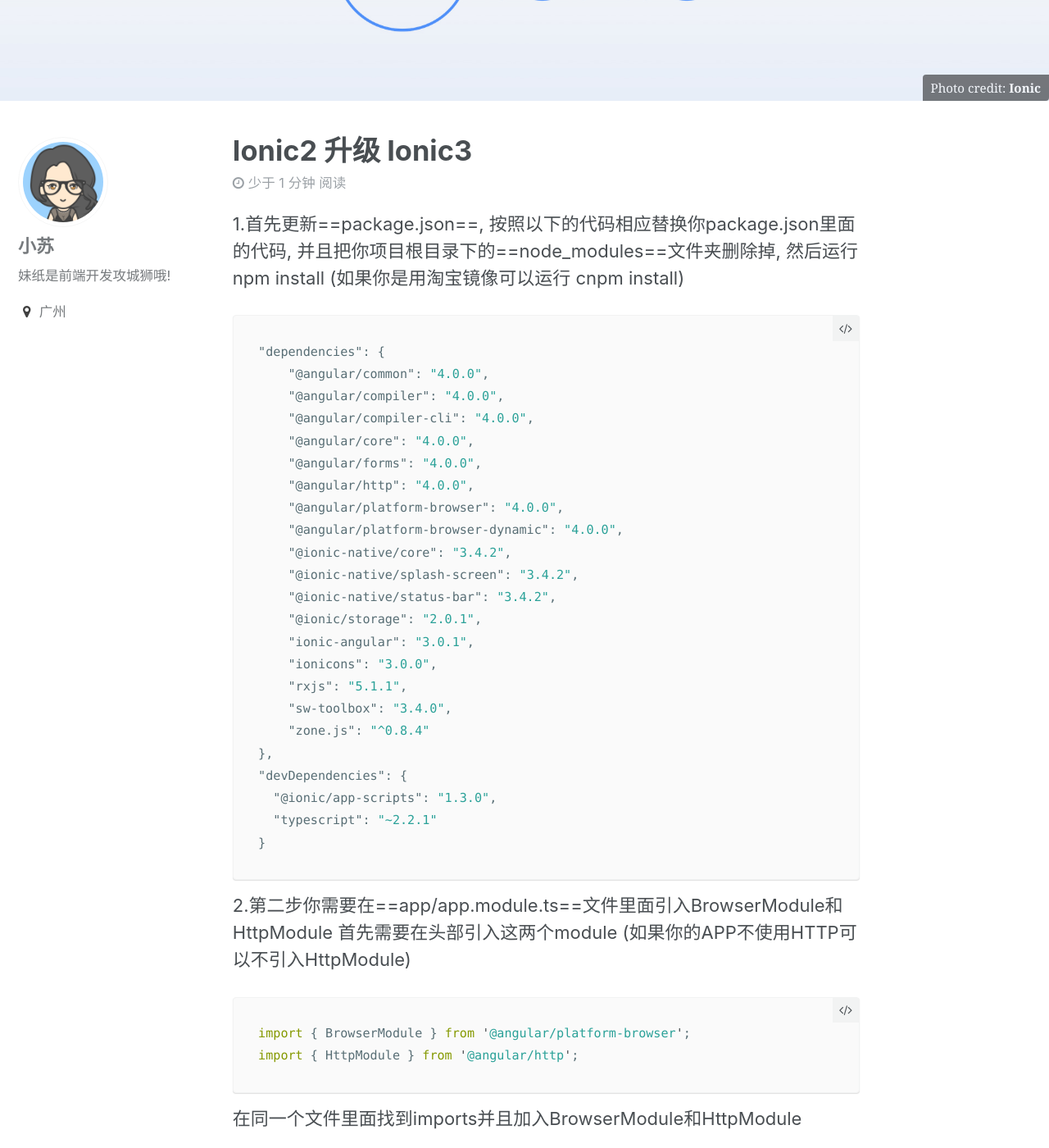
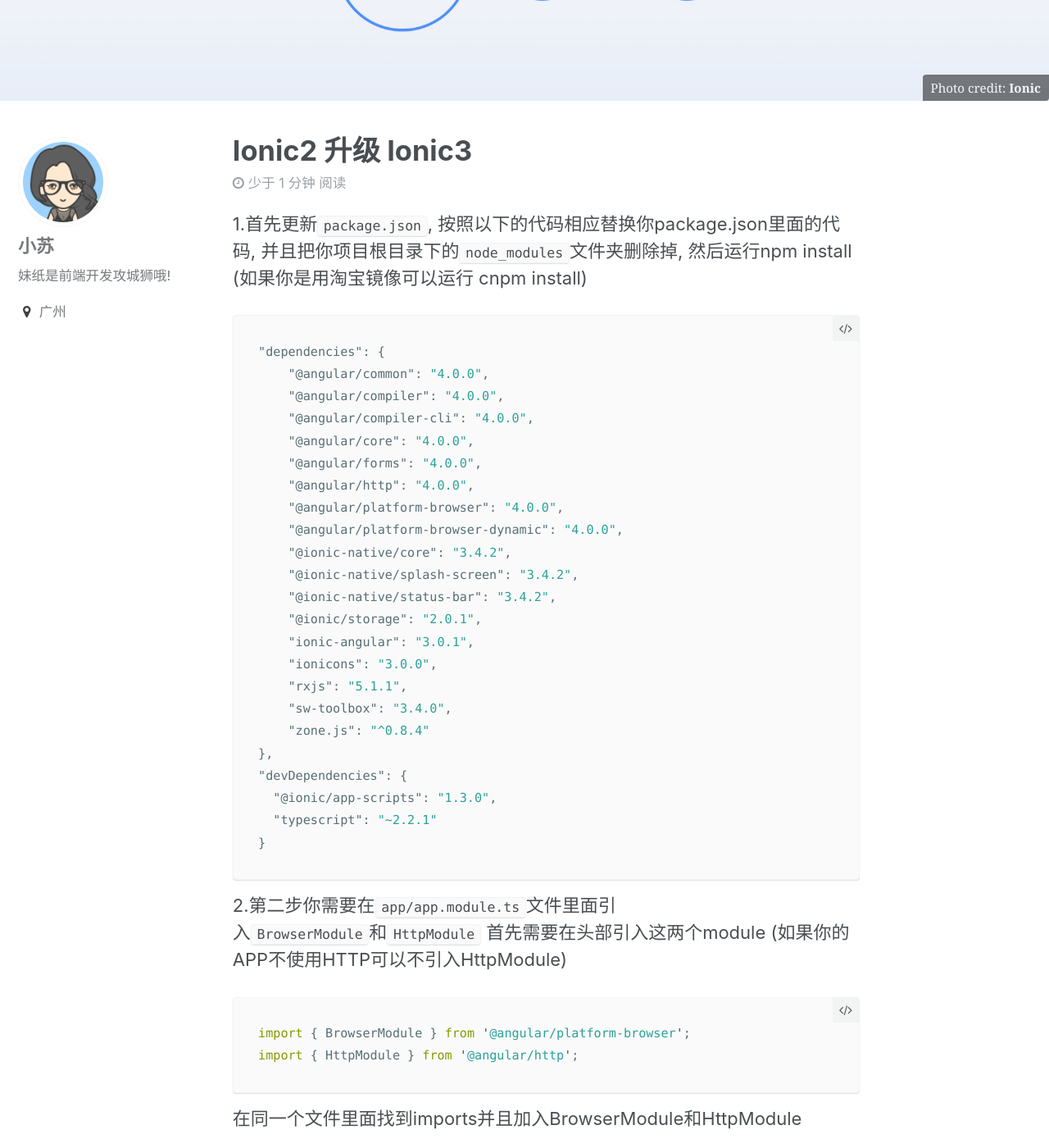
Before and after one commit to SueYan/SueYan.github.io, a Jekyll site: the page built from _posts/2017-04-11-Ionic2-upgrade-ionic3.md, in a window 1280 px wide and 1400 px high, scrolled down 310 px. Shown: the whole window at 82% size. Built offline with Jekyll 4.4.1, drawn with Linux system fonts in a browser that asks for light colours; some of the changed text lies outside the part shown.

````diff
--- a/_posts/2017-04-11-Ionic2-upgrade-ionic3.md
+++ b/_posts/2017-04-11-Ionic2-upgrade-ionic3.md
@@ -12,7 +12,7 @@ tags:
   - Hybird App
 ---
 
-1.首先更新==package.json==, 按照以下的代码相应替换你package.json里面的代码, 并且把你项目根目录下的==node_modules==文件夹删除掉, 然后运行npm install (如果你是用淘宝镜像可以运行 cnpm install)
+1.首先更新```package.json```, 按照以下的代码相应替换你package.json里面的代码, 并且把你项目根目录下的```node_modules```文件夹删除掉, 然后运行npm install (如果你是用淘宝镜像可以运行 cnpm install)
 
 ```json
 "dependencies": {
@@ -40,7 +40,7 @@ tags:
 }
 ```
 
-2.第二步你需要在==app/app.module.ts==文件里面引入BrowserModule和HttpModule
+2.第二步你需要在```app/app.module.ts```文件里面引入```BrowserModule```和```HttpModule```
 首先需要在头部引入这两个module (如果你的APP不使用HTTP可以不引入HttpModule)
 
 ```typescript
@@ -56,7 +56,7 @@ imports: [
   IonicModule.forRoot(MyApp)
 ],
 ```
-3.在==app.component.ts==文件夹里面修改以及添加以下代码:
+3.在```app.component.ts```文件夹里面修改以及添加以下代码:
 
 ```typescript
 import { StatusBar } from '@ionic-native/status-bar';
````
